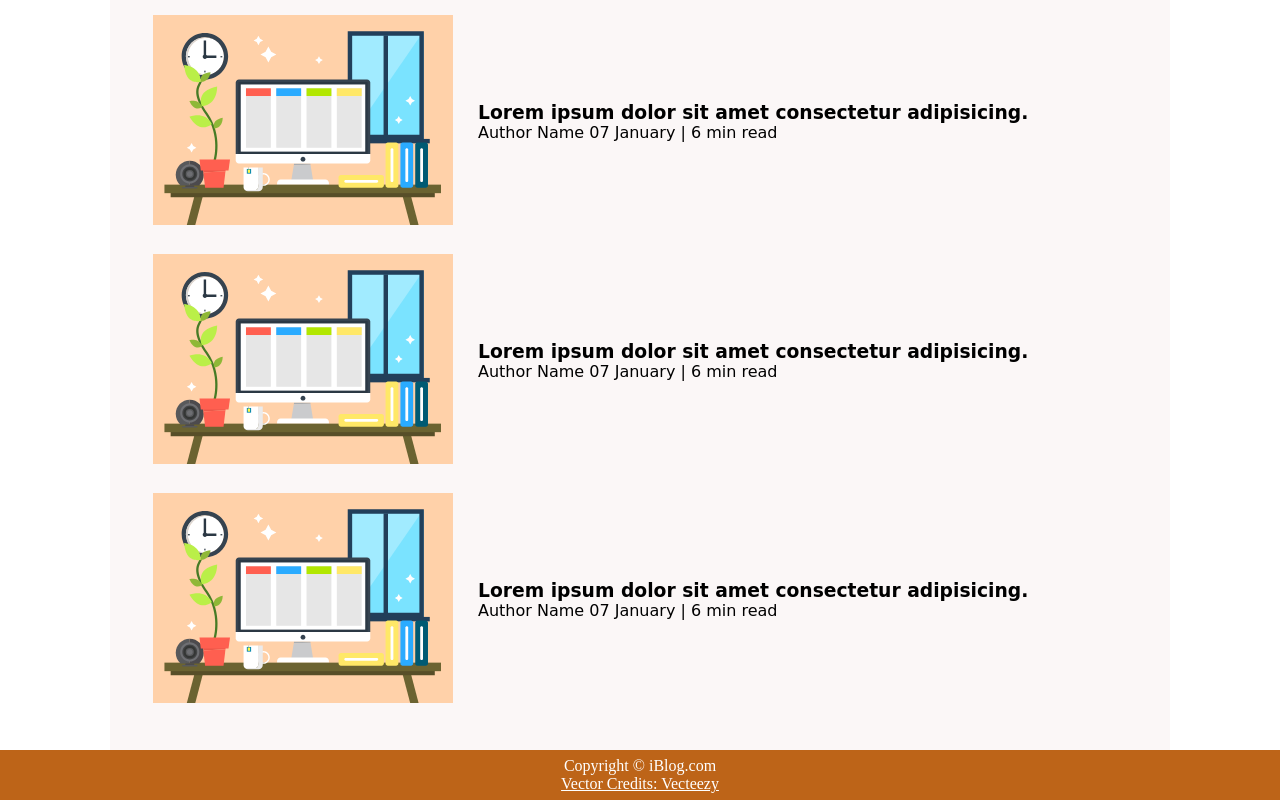
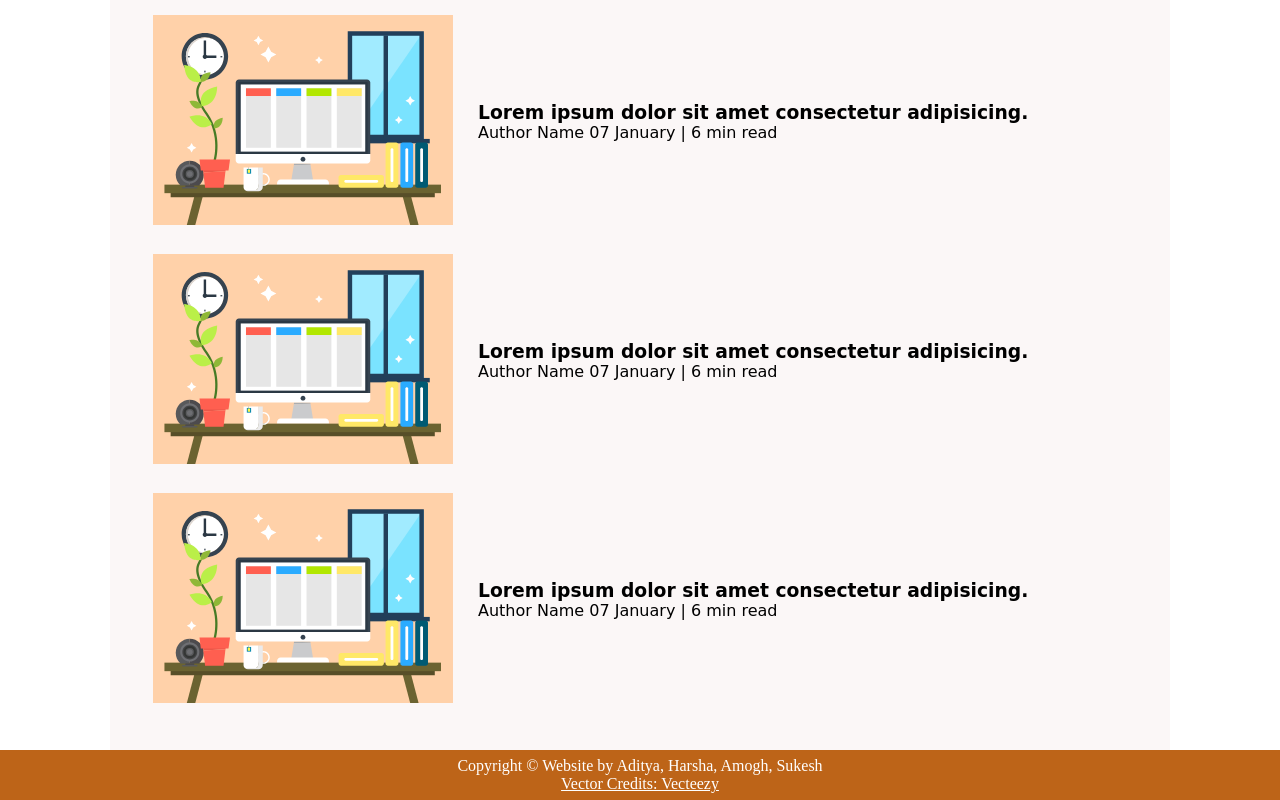
Before and after one commit to Aditya425/blogger, a plain HTML site: page search.html in a window 1280 px wide. Shown: the part 1493-2293 px from the top of the page. Drawn offline with Linux system fonts and the light colour scheme; a web font is replaced by a local one.

Commit message:
Update search.html

```diff
--- a/search.html
+++ b/search.html
@@ -138,7 +138,7 @@
     </div>
 
     <div class="footer">
-        <p>Copyright &copy; iBlog.com </p>
+        <p>Copyright &copy; Website by Aditya, Harsha, Amogh, Sukesh </p>
          <a href="https://www.vecteezy.com/free-vector/typewriter">Vector Credits: Vecteezy</a>
     </div>
 </body>
```
